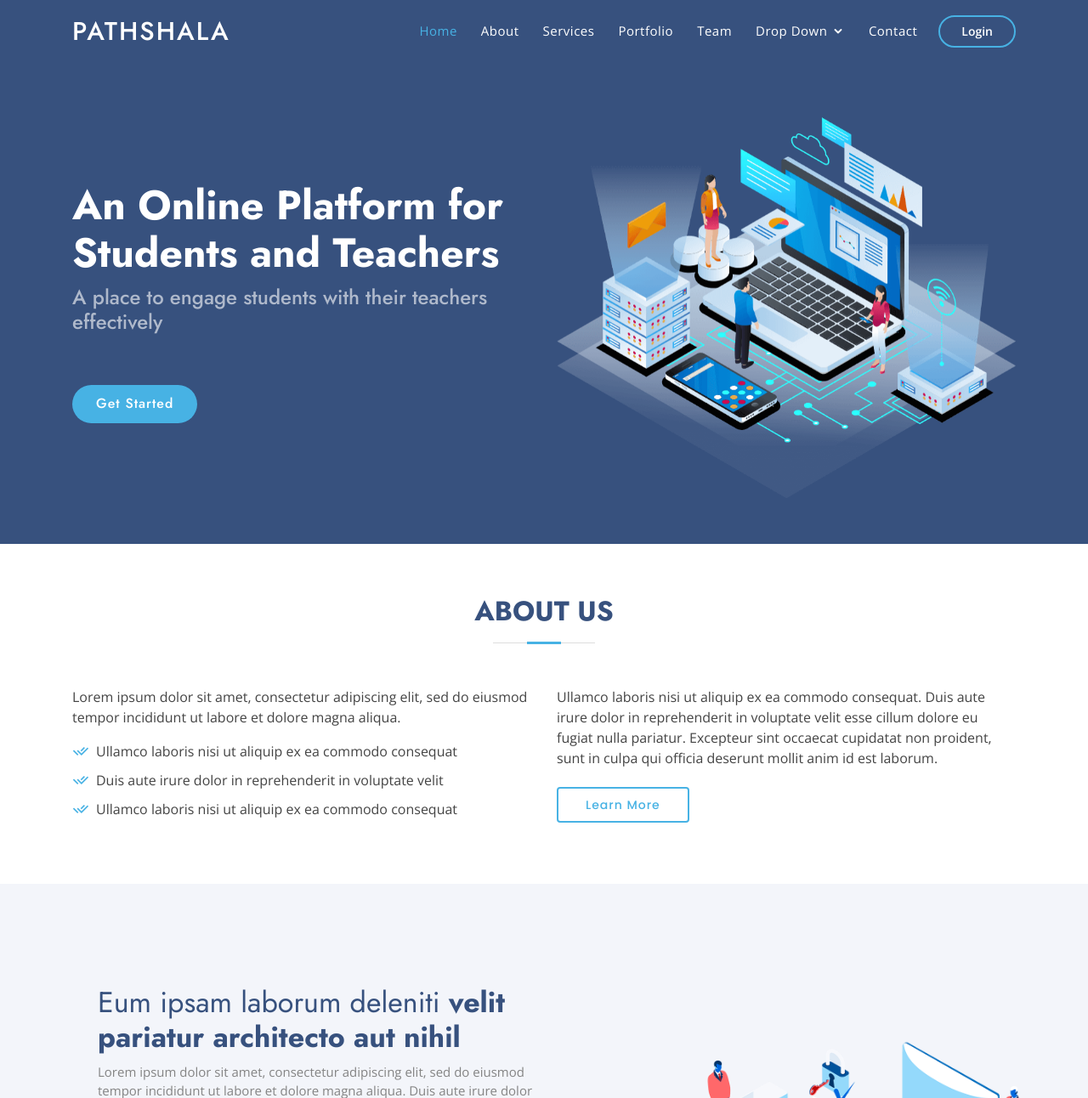
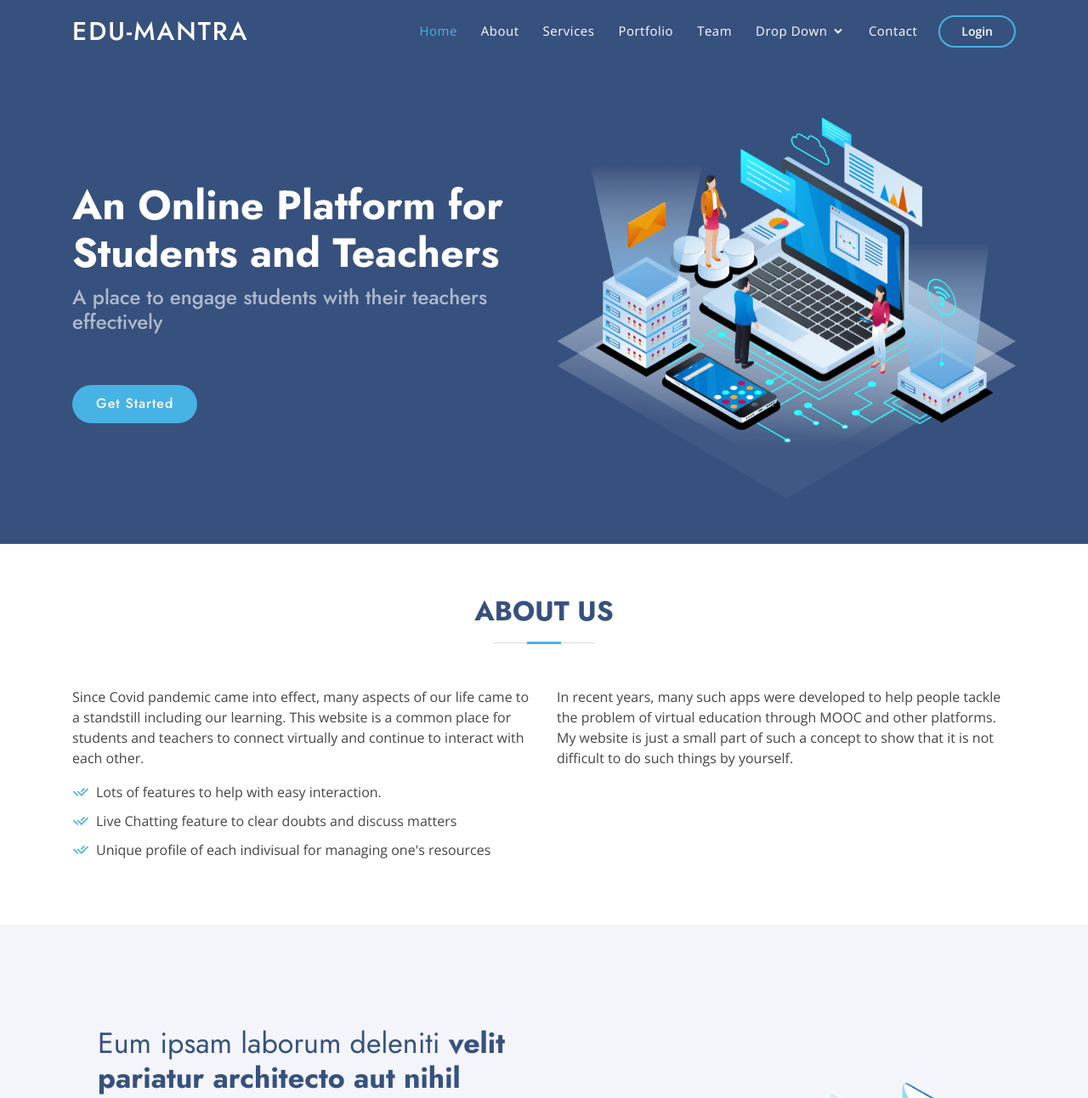
Before and after one commit to AnuragGupta806/Persevarance-Hack36, a Django app: page / in a window 1280 px wide. Shown: the top 1292 px of the page at 85% size. Run offline with Django 3.2, Linux system fonts and the light colour scheme; some libraries are stand-ins or nearby versions.

Commit message:
index modified

```diff
--- a/templates/base.html
+++ b/templates/base.html
@@ -6,7 +6,7 @@
     <meta charset="utf-8">
     <meta content="width=device-width, initial-scale=1.0" name="viewport">
 
-  <title>Virtual Pathshala</title>
+    <title>EDU-MANTRA</title>
     <meta content="" name="description">
     <meta content="" name="keywords">
 
@@ -27,9 +27,7 @@
     <link href="{% static 'vendor/aos/aos.css'%}" rel="stylesheet">
 
     <!-- Template Main CSS File -->
-  <link href="{% static 'css/style.css'%}" rel="stylesheet">
-  {% block css %}
-  {% endblock %}
+    <link href="{% static 'css/style.css'%}" rel="stylesheet"> {% block css %} {% endblock %}
 
     <!-- =======================================================
   * Template Name: Arsha - v2.3.1
@@ -45,7 +43,7 @@
     <header id="header" class="fixed-top ">
         <div class="container d-flex align-items-center">
 
-      <h1 class="logo mr-auto"><a href="{% url 'home:index' %}">Pathshala</a></h1>
+            <h1 class="logo mr-auto"><a href="{% url 'home:index' %}">EDU-MANTRA</a></h1>
             <!-- Uncomment below if you prefer to use an image logo -->
             <!-- <a href="index.html" class="logo mr-auto"><img src="assets/img/logo.png" alt="" class="img-fluid"></a>-->
 
@@ -76,18 +74,17 @@
                     <li><a href="#contact">Contact</a></li>
 
                 </ul>
-      </nav><!-- .nav-menu -->
+            </nav>
+            <!-- .nav-menu -->
             {% if request.user.is_authenticated %}
-      <a href="{% url 'home:login' %}" class="get-started-btn scrollto">Profile</a>
-      {% else %}
-      <a href="{% url 'home:login' %}" class="get-started-btn scrollto">Login</a>
-      {% endif %}
+            <a href="{% url 'home:login' %}" class="get-started-btn scrollto">Profile</a> {% else %}
+            <a href="{% url 'home:login' %}" class="get-started-btn scrollto">Login</a> {% endif %}
 
         </div>
-  </header><!-- End Header -->
+    </header>
+    <!-- End Header -->
 
-  {% block body %}
-  {% endblock %}
+    {% block body %} {% endblock %}
 
     <!-- ======= Footer ======= -->
     <footer id="footer">
@@ -97,13 +94,14 @@
                 <div class="row">
 
                     <div class="col-lg-3 col-md-6 footer-contact">
-            <h3>Pathshala</h3>
+                        <h3>EDU-MANTRA</h3>
                         <p>
-              Mnnit Allahabad <br>
-              Praygraj, Uttar Pradesh<br>
-              India <br><br>
-              <strong>Phone:</strong> +1 5589 55488 55<br>
-              <strong>Email:</strong> info@example.com<br>
+                            Mnnit Allahabad <br> Praygraj, Uttar Pradesh<br> India <br><br>
+                            <strong>Phone:</strong> +91 8937826739<br>
+                            <strong>Email:</strong> prakharjain211@gmail.com<br>
+                            <strong>Phone:</strong> +91 73930 11475<br>
+                            <strong>Email:</strong> prakharjain211@gmail.com<br>
+
                         </p>
                     </div>
 
@@ -164,8 +162,7 @@
 
     <!-- Template Main JS File -->
     <script src="{% static 'js/main.js'%}"></script>
-  {% block script %}
-  {% endblock %}
+    {% block script %} {% endblock %}
 
 
 </body>
--- a/templates/index.html
+++ b/templates/index.html
@@ -1,8 +1,4 @@
-{% extends "base.html" %}
-{% load static %}
-
-
-{% block body %}
+{% extends "base.html" %} {% load static %} {% block body %}
 
 <!-- ======= Hero Section ======= -->
 <section id="hero" class="d-flex align-items-center">
@@ -22,7 +18,8 @@
         </div>
     </div>
 
-  </section><!-- End Hero -->
+</section>
+<!-- End Hero -->
 
 <main id="main">
     <!-- ======= About Us Section ======= -->
@@ -36,27 +33,24 @@
             <div class="row content">
                 <div class="col-lg-6">
                     <p>
-              Lorem ipsum dolor sit amet, consectetur adipiscing elit, sed do eiusmod tempor incididunt ut labore et dolore
-              magna aliqua.
+                        Since Covid pandemic came into effect, many aspects of our life came to a standstill including our learning. This website is a common place for students and teachers to connect virtually and continue to interact with each other.
                     </p>
                     <ul>
-              <li><i class="ri-check-double-line"></i> Ullamco laboris nisi ut aliquip ex ea commodo consequat</li>
-              <li><i class="ri-check-double-line"></i> Duis aute irure dolor in reprehenderit in voluptate velit</li>
-              <li><i class="ri-check-double-line"></i> Ullamco laboris nisi ut aliquip ex ea commodo consequat</li>
+                        <li><i class="ri-check-double-line"></i> Lots of features to help with easy interaction.</li>
+                        <li><i class="ri-check-double-line"></i> Live Chatting feature to clear doubts and discuss matters</li>
+                        <li><i class="ri-check-double-line"></i> Unique profile of each indivisual for managing one's resources</li>
                     </ul>
                 </div>
                 <div class="col-lg-6 pt-4 pt-lg-0">
                     <p>
-              Ullamco laboris nisi ut aliquip ex ea commodo consequat. Duis aute irure dolor in reprehenderit in voluptate
-              velit esse cillum dolore eu fugiat nulla pariatur. Excepteur sint occaecat cupidatat non proident, sunt in
-              culpa qui officia deserunt mollit anim id est laborum.
+                        In recent years, many such apps were developed to help people tackle the problem of virtual education through MOOC and other platforms. My website is just a small part of such a concept to show that it is not difficult to do such things by yourself.
                     </p>
-            <a href="#" class="btn-learn-more">Learn More</a>
                 </div>
             </div>
 
         </div>
-    </section><!-- End About Us Section -->
+    </section>
+    <!-- End About Us Section -->
 
     <!-- ======= Why Us Section ======= -->
     <section id="why-us" class="why-us section-bg">
@@ -88,7 +82,8 @@
                                 <a data-toggle="collapse" href="#accordion-list-2" class="collapsed"><span>02</span> Feugiat scelerisque varius morbi enim nunc? <i class="bx bx-chevron-down icon-show"></i><i class="bx bx-chevron-up icon-close"></i></a>
                                 <div id="accordion-list-2" class="collapse" data-parent=".accordion-list">
                                     <p>
-                      Dolor sit amet consectetur adipiscing elit pellentesque habitant morbi. Id interdum velit laoreet id donec ultrices. Fringilla phasellus faucibus scelerisque eleifend donec pretium. Est pellentesque elit ullamcorper dignissim. Mauris ultrices eros in cursus turpis massa tincidunt dui.
+                                        Dolor sit amet consectetur adipiscing elit pellentesque habitant morbi. Id interdum velit laoreet id donec ultrices. Fringilla phasellus faucibus scelerisque eleifend donec pretium. Est pellentesque elit ullamcorper dignissim. Mauris ultrices eros in
+                                        cursus turpis massa tincidunt dui.
                                     </p>
                                 </div>
                             </li>
@@ -97,7 +92,8 @@
                                 <a data-toggle="collapse" href="#accordion-list-3" class="collapsed"><span>03</span> Dolor sit amet consectetur adipiscing elit? <i class="bx bx-chevron-down icon-show"></i><i class="bx bx-chevron-up icon-close"></i></a>
                                 <div id="accordion-list-3" class="collapse" data-parent=".accordion-list">
                                     <p>
-                      Eleifend mi in nulla posuere sollicitudin aliquam ultrices sagittis orci. Faucibus pulvinar elementum integer enim. Sem nulla pharetra diam sit amet nisl suscipit. Rutrum tellus pellentesque eu tincidunt. Lectus urna duis convallis convallis tellus. Urna molestie at elementum eu facilisis sed odio morbi quis
+                                        Eleifend mi in nulla posuere sollicitudin aliquam ultrices sagittis orci. Faucibus pulvinar elementum integer enim. Sem nulla pharetra diam sit amet nisl suscipit. Rutrum tellus pellentesque eu tincidunt. Lectus urna duis convallis convallis tellus. Urna
+                                        molestie at elementum eu facilisis sed odio morbi quis
                                     </p>
                                 </div>
                             </li>
@@ -111,10 +107,11 @@
             </div>
 
         </div>
-    </section><!-- End Why Us Section -->
+    </section>
+    <!-- End Why Us Section -->
 
     <!-- ======= Skills Section ======= -->
-    <section id="skills" class="skills">
+    <!-- <section id="skills" class="skills">
       <div class="container" data-aos="fade-up">
 
         <div class="row">
@@ -164,7 +161,8 @@
         </div>
 
       </div>
-    </section><!-- End Skills Section -->
+    </section> -->
+    <!-- End Skills Section -->
 
     <!-- ======= Services Section ======= -->
     <section id="services" class="services section-bg">
@@ -172,30 +170,31 @@
 
             <div class="section-title">
                 <h2>Services</h2>
-          <p>Magnam dolores commodi suscipit. Necessitatibus eius consequatur ex aliquid fuga eum quidem. Sit sint consectetur velit. Quisquam quos quisquam cupiditate. Et nemo qui impedit suscipit alias ea. Quia fugiat sit in iste officiis commodi quidem hic quas.</p>
+                <p>Magnam dolores commodi suscipit. Necessitatibus eius consequatur ex aliquid fuga eum quidem. Sit sint consectetur velit. Quisquam quos quisquam cupiditate. Et nemo qui impedit suscipit alias ea. Quia fugiat sit in iste officiis commodi
+                    quidem hic quas.</p>
             </div>
 
             <div class="row">
                 <div class="col-xl-3 col-md-6 d-flex align-items-stretch" data-aos="zoom-in" data-aos-delay="100">
                     <div class="icon-box">
-              <div class="icon"><i class="bx bxl-dribbble"></i></div>
-              <h4><a href="">Lorem Ipsum</a></h4>
+                        <div class="icon"><i class="bx bx-headphone"></i></div>
+                        <h4><a href="">Mentoring</a></h4>
                         <p>Voluptatum deleniti atque corrupti quos dolores et quas molestias excepturi</p>
                     </div>
                 </div>
 
                 <div class="col-xl-3 col-md-6 d-flex align-items-stretch mt-4 mt-md-0" data-aos="zoom-in" data-aos-delay="200">
                     <div class="icon-box">
-              <div class="icon"><i class="bx bx-file"></i></div>
-              <h4><a href="">Sed ut perspici</a></h4>
+                        <div class="icon"><i class="bx bx-phone-call"></i></div>
+                        <h4><a href="">Live Chat</a></h4>
                         <p>Duis aute irure dolor in reprehenderit in voluptate velit esse cillum dolore</p>
                     </div>
                 </div>
 
                 <div class="col-xl-3 col-md-6 d-flex align-items-stretch mt-4 mt-xl-0" data-aos="zoom-in" data-aos-delay="300">
                     <div class="icon-box">
-              <div class="icon"><i class="bx bx-tachometer"></i></div>
-              <h4><a href="">Magni Dolores</a></h4>
+                        <div class="icon"><i class="bx bx-file"></i></div>
+                        <h4><a href="">Assignment submission/creation</a></h4>
                         <p>Excepteur sint occaecat cupidatat non proident, sunt in culpa qui officia</p>
                     </div>
                 </div>
@@ -203,7 +202,7 @@
                 <div class="col-xl-3 col-md-6 d-flex align-items-stretch mt-4 mt-xl-0" data-aos="zoom-in" data-aos-delay="400">
                     <div class="icon-box">
                         <div class="icon"><i class="bx bx-layer"></i></div>
-              <h4><a href="">Nemo Enim</a></h4>
+                        <h4><a href="">Quiz and Exams</a></h4>
                         <p>At vero eos et accusamus et iusto odio dignissimos ducimus qui blanditiis</p>
                     </div>
                 </div>
@@ -211,7 +210,8 @@
             </div>
 
         </div>
-    </section><!-- End Services Section -->
+    </section>
+    <!-- End Services Section -->
 
     <!-- ======= Cta Section ======= -->
     <section id="cta" class="cta">
@@ -228,7 +228,8 @@
             </div>
 
         </div>
-    </section><!-- End Cta Section -->
+    </section>
+    <!-- End Cta Section -->
 
     <!-- ======= Portfolio Section ======= -->
     <!-- <section id="portfolio" class="portfolio">
@@ -350,7 +351,8 @@
 
             <div class="section-title">
                 <h2>Team</h2>
-          <p>Magnam dolores commodi suscipit. Necessitatibus eius consequatur ex aliquid fuga eum quidem. Sit sint consectetur velit. Quisquam quos quisquam cupiditate. Et nemo qui impedit suscipit alias ea. Quia fugiat sit in iste officiis commodi quidem hic quas.</p>
+                <p>Magnam dolores commodi suscipit. Necessitatibus eius consequatur ex aliquid fuga eum quidem. Sit sint consectetur velit. Quisquam quos quisquam cupiditate. Et nemo qui impedit suscipit alias ea. Quia fugiat sit in iste officiis commodi
+                    quidem hic quas.</p>
             </div>
 
             <div class="row">
@@ -363,9 +365,9 @@
                             <span>2nd Yr ECE student</span>
                             <div class="social">
                                 <a href=""><i class="ri-twitter-fill"></i></a>
-                  <a href=""><i class="ri-facebook-fill"></i></a>
-                  <a href=""><i class="ri-instagram-fill"></i></a>
-                  <a href=""> <i class="ri-linkedin-box-fill"></i> </a>
+                                <a href="https://www.facebook.com/anurock806"><i class="ri-facebook-fill"></i></a>
+                                <a href="https://www.instagram.com/anurock2k21/"><i class="ri-instagram-fill"></i></a>
+                                <a href="https://www.linkedin.com/in/anuragguptamnnit/"> <i class="ri-linkedin-box-fill"></i> </a>
                             </div>
                         </div>
                     </div>
@@ -378,10 +380,10 @@
                             <h4>Prakhar Jain</h4>
                             <span>2nd Yr EE Student</span>
                             <div class="social">
-                  <a href=""><i class="ri-twitter-fill"></i></a>
-                  <a href=""><i class="ri-facebook-fill"></i></a>
-                  <a href=""><i class="ri-instagram-fill"></i></a>
-                  <a href=""> <i class="ri-linkedin-box-fill"></i> </a>
+                                <a href="https://twitter.com/home?lang=en"><i class="ri-twitter-fill"></i></a>
+                                <a href="https://www.facebook.com/prakhar.jain.2000/"><i class="ri-facebook-fill"></i></a>
+                                <a href="https://twitter.com/home?lang=en"><i class="ri-instagram-fill"></i></a>
+                                <a href="https://www.linkedin.com/in/prakhar-jain-504a73195/"> <i class="ri-linkedin-box-fill"></i> </a>
                             </div>
                         </div>
                     </div>
@@ -392,7 +394,8 @@
             </div>
 
         </div>
-    </section><!-- End Team Section -->
+    </section>
+    <!-- End Team Section -->
 
     <!-- ======= Pricing Section ======= -->
     <section id="pricing" class="pricing">
@@ -400,7 +403,8 @@
 
             <div class="section-title">
                 <h2>Pricing</h2>
-          <p>Magnam dolores commodi suscipit. Necessitatibus eius consequatur ex aliquid fuga eum quidem. Sit sint consectetur velit. Quisquam quos quisquam cupiditate. Et nemo qui impedit suscipit alias ea. Quia fugiat sit in iste officiis commodi quidem hic quas.</p>
+                <p>Magnam dolores commodi suscipit. Necessitatibus eius consequatur ex aliquid fuga eum quidem. Sit sint consectetur velit. Quisquam quos quisquam cupiditate. Et nemo qui impedit suscipit alias ea. Quia fugiat sit in iste officiis commodi
+                    quidem hic quas.</p>
             </div>
 
             <div class="row">
@@ -453,7 +457,8 @@
             </div>
 
         </div>
-    </section><!-- End Pricing Section -->
+    </section>
+    <!-- End Pricing Section -->
 
     <!-- ======= Frequently Asked Questions Section ======= -->
     <section id="faq" class="faq section-bg">
@@ -461,7 +466,8 @@
 
             <div class="section-title">
                 <h2>Frequently Asked Questions</h2>
-          <p>Magnam dolores commodi suscipit. Necessitatibus eius consequatur ex aliquid fuga eum quidem. Sit sint consectetur velit. Quisquam quos quisquam cupiditate. Et nemo qui impedit suscipit alias ea. Quia fugiat sit in iste officiis commodi quidem hic quas.</p>
+                <p>Magnam dolores commodi suscipit. Necessitatibus eius consequatur ex aliquid fuga eum quidem. Sit sint consectetur velit. Quisquam quos quisquam cupiditate. Et nemo qui impedit suscipit alias ea. Quia fugiat sit in iste officiis commodi
+                    quidem hic quas.</p>
             </div>
 
             <div class="faq-list">
@@ -479,7 +485,8 @@
                         <i class="bx bx-help-circle icon-help"></i> <a data-toggle="collapse" href="#faq-list-2" class="collapsed">Feugiat scelerisque varius morbi enim nunc? <i class="bx bx-chevron-down icon-show"></i><i class="bx bx-chevron-up icon-close"></i></a>
                         <div id="faq-list-2" class="collapse" data-parent=".faq-list">
                             <p>
-                  Dolor sit amet consectetur adipiscing elit pellentesque habitant morbi. Id interdum velit laoreet id donec ultrices. Fringilla phasellus faucibus scelerisque eleifend donec pretium. Est pellentesque elit ullamcorper dignissim. Mauris ultrices eros in cursus turpis massa tincidunt dui.
+                                Dolor sit amet consectetur adipiscing elit pellentesque habitant morbi. Id interdum velit laoreet id donec ultrices. Fringilla phasellus faucibus scelerisque eleifend donec pretium. Est pellentesque elit ullamcorper dignissim. Mauris ultrices eros in
+                                cursus turpis massa tincidunt dui.
                             </p>
                         </div>
                     </li>
@@ -488,7 +495,8 @@
                         <i class="bx bx-help-circle icon-help"></i> <a data-toggle="collapse" href="#faq-list-3" class="collapsed">Dolor sit amet consectetur adipiscing elit? <i class="bx bx-chevron-down icon-show"></i><i class="bx bx-chevron-up icon-close"></i></a>
                         <div id="faq-list-3" class="collapse" data-parent=".faq-list">
                             <p>
-                  Eleifend mi in nulla posuere sollicitudin aliquam ultrices sagittis orci. Faucibus pulvinar elementum integer enim. Sem nulla pharetra diam sit amet nisl suscipit. Rutrum tellus pellentesque eu tincidunt. Lectus urna duis convallis convallis tellus. Urna molestie at elementum eu facilisis sed odio morbi quis
+                                Eleifend mi in nulla posuere sollicitudin aliquam ultrices sagittis orci. Faucibus pulvinar elementum integer enim. Sem nulla pharetra diam sit amet nisl suscipit. Rutrum tellus pellentesque eu tincidunt. Lectus urna duis convallis convallis tellus. Urna
+                                molestie at elementum eu facilisis sed odio morbi quis
                             </p>
                         </div>
                     </li>
@@ -515,10 +523,12 @@
             </div>
 
         </div>
-    </section><!-- End Frequently Asked Questions Section -->
+    </section>
+    <!-- End Frequently Asked Questions Section -->
 
 
-  </main><!-- End #main -->
+</main>
+<!-- End #main -->
 
 
 {% endblock %}
```
Lines whose indentation alone changed are shown as unchanged.
